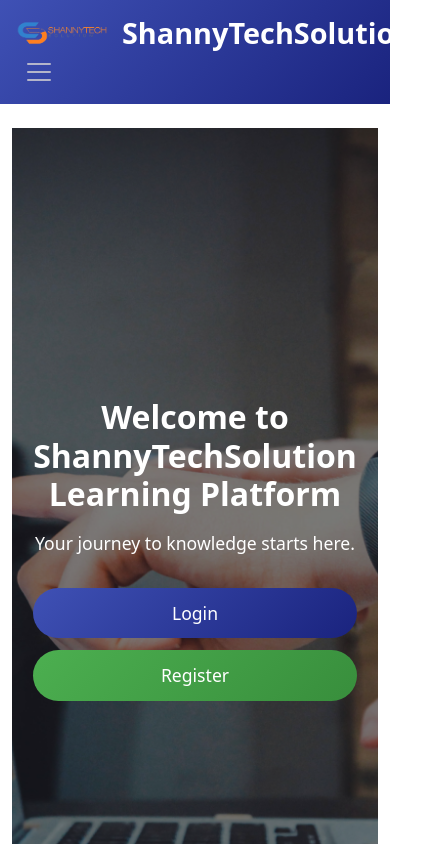
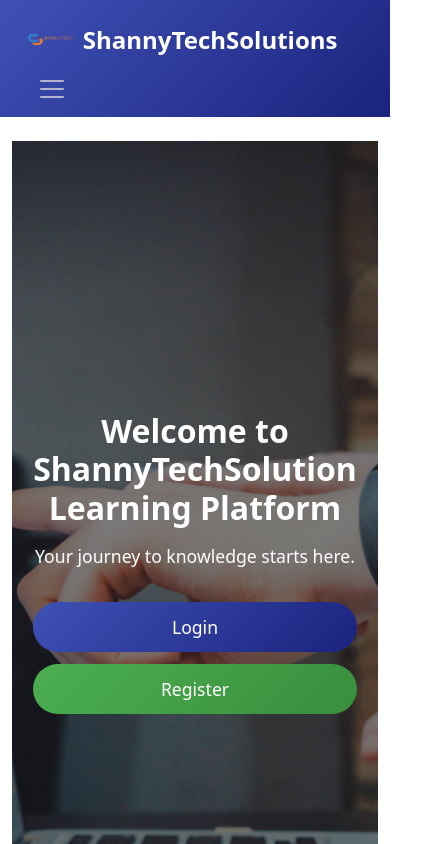
Before and after one commit to shanny-mal/online_school, a React (Vite) app: page / in a window 390 px wide. Shown: the top 844 px of the page, 428 px wide, since content can reach past the window. Built offline with nearby package versions, Linux system fonts and the light colour scheme.

Commit message:
updated the header

```diff
--- a/src/components/Header.jsx
+++ b/src/components/Header.jsx
@@ -1,4 +1,3 @@
-// src/components/Header.jsx
 import React from "react";
 import { Link, NavLink } from "react-router-dom";
 import { useAuth } from "../context/AuthContext";
@@ -13,11 +12,11 @@ const Header = () => {
   };
 
   return (
-    <nav className="navbar navbar-expand-lg custom-navbar">
+    <nav className="navbar custom-navbar">
       <div className="container">
         <Link className="navbar-brand" to="/">
           <img src="/logo.png" alt="Logo" className="logo" />
-          ShannyTechSolutions
+          <span className="brand-text">ShannyTechSolutions</span>
         </Link>
         <button
           className="navbar-toggler"
@@ -43,7 +42,9 @@ const Header = () => {
                       alt="Profile"
                       className="profile-pic"
                     />
-                    {user.first_name} {user.last_name}
+                    <span className="user-name">
+                      {user.first_name} {user.last_name}
+                    </span>
                   </NavLink>
                 </li>
                 <li className="nav-item">
--- a/src/styles/Header.css
+++ b/src/styles/Header.css
@@ -1,7 +1,14 @@
-/* src/styles/Header.css */
+/* Base styles */
 .custom-navbar {
   background: linear-gradient(135deg, #3f51b5, #1a237e);
-  padding: 0.8rem 0;
+  padding: 0.8rem 1rem;
+}
+
+.container {
+  display: flex;
+  flex-wrap: wrap;
+  align-items: center;
+  justify-content: space-between;
 }
 
 .navbar-brand {
@@ -10,17 +17,18 @@
   font-size: 1.8rem;
   font-weight: 600;
   color: #ffffff;
+  text-decoration: none;
 }
 
 .logo {
-  width: 100px;
-  height: 100px;
-  margin-right: 10px;
+  width: 60px;
+  height: 60px;
+  object-fit: cover;
+  margin-right: 0.5rem;
 }
 
-.navbar-brand {
-  height: 40px;
-  margin-right: 10px;
+.brand-text {
+  display: inline-block;
 }
 
 .navbar-toggler {
@@ -31,11 +39,25 @@
   filter: invert(1);
 }
 
+.navbar-nav {
+  display: flex;
+  align-items: center;
+  list-style: none;
+  padding-left: 0;
+  margin-bottom: 0;
+}
+
+.nav-item {
+  margin-left: 1rem;
+}
+
 .nav-link {
   color: #ffffff !important;
   font-size: 1.1rem;
-  margin-left: 1rem;
+  text-decoration: none;
   transition: color 0.3s ease;
+  display: flex;
+  align-items: center;
 }
 
 .nav-link:hover,
@@ -44,11 +66,15 @@
 }
 
 .profile-pic {
+  width: 30px;
   height: 30px;
-  width: 30px;
   border-radius: 50%;
   object-fit: cover;
   margin-right: 0.5rem;
+}
+
+.user-name {
+  display: inline;
 }
 
 .btn-logout {
@@ -57,10 +83,44 @@
   color: #ffffff;
   cursor: pointer;
   font-size: 1.1rem;
+  transition: color 0.3s ease;
   margin-left: 1rem;
-  transition: color 0.3s ease;
 }
 
 .btn-logout:hover {
   color: #ffca28;
 }
+
+/* Responsive Styles */
+@media (max-width: 768px) {
+  .logo {
+    width: 50px;
+    height: 50px;
+  }
+  .navbar-brand {
+    font-size: 1.5rem;
+  }
+  .nav-link {
+    font-size: 1rem;
+  }
+}
+
+@media (max-width: 480px) {
+  .custom-navbar {
+    padding: 0.6rem 0.8rem;
+  }
+  .navbar-toggler {
+    margin-right: 0.5rem;
+  }
+  .navbar-nav {
+    flex-direction: column;
+    align-items: flex-start;
+  }
+  .nav-item {
+    margin-left: 0;
+    margin-bottom: 0.5rem;
+  }
+  .nav-link {
+    font-size: 0.9rem;
+  }
+}
```
